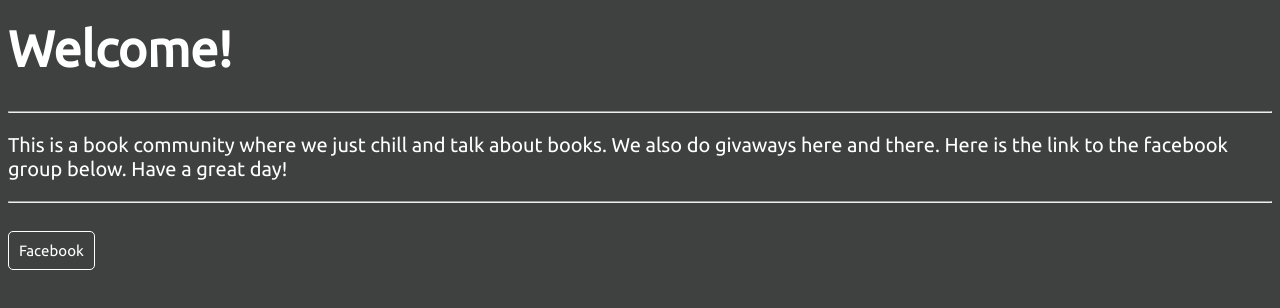
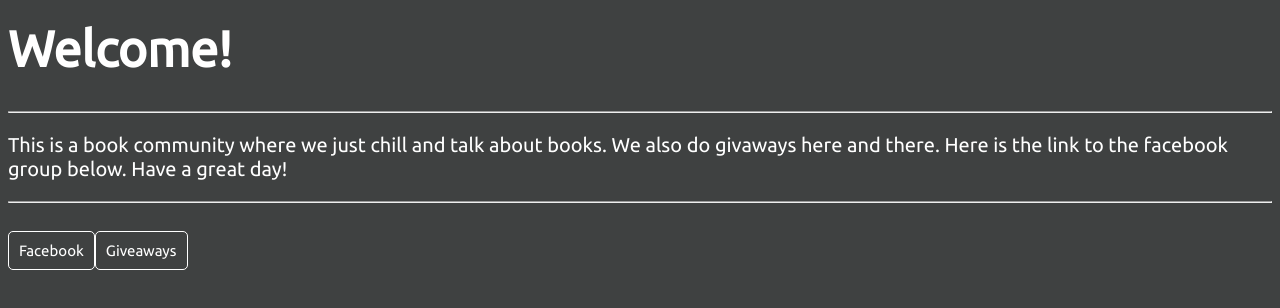
Before and after one commit to RobloxEnderman/book-group-website, a plain HTML site: page index.html in a window 1280 px wide. Drawn offline with Linux system fonts and the light colour scheme.

Commit message:
Added giveaways button

```diff
--- a/index.html
+++ b/index.html
@@ -15,6 +15,6 @@
     <p>This is a book community where we just chill and talk about books. We also do givaways here and there. Here is the link to the facebook group below. Have a great day!</p>
     <hr>
     <!-- adds a button to the facebook page -->
-    <button onclick="window.location.href='fb/facebook.html'">Facebook</button>
+    <button onclick="window.location.href='fb/facebook.html'">Facebook</button><button onclick="window.location.href='giveaways/giveaways.html'">Giveaways</button>
 </body>
 </html>
```
